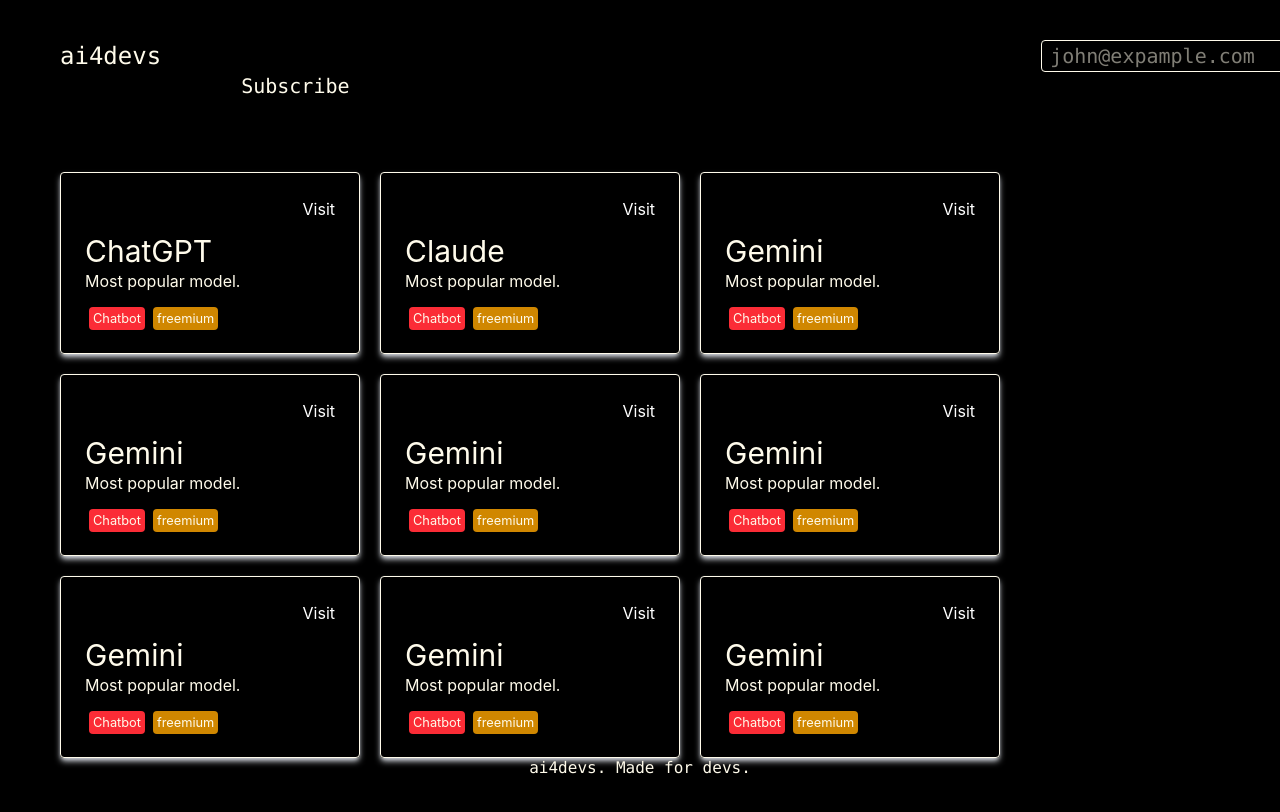
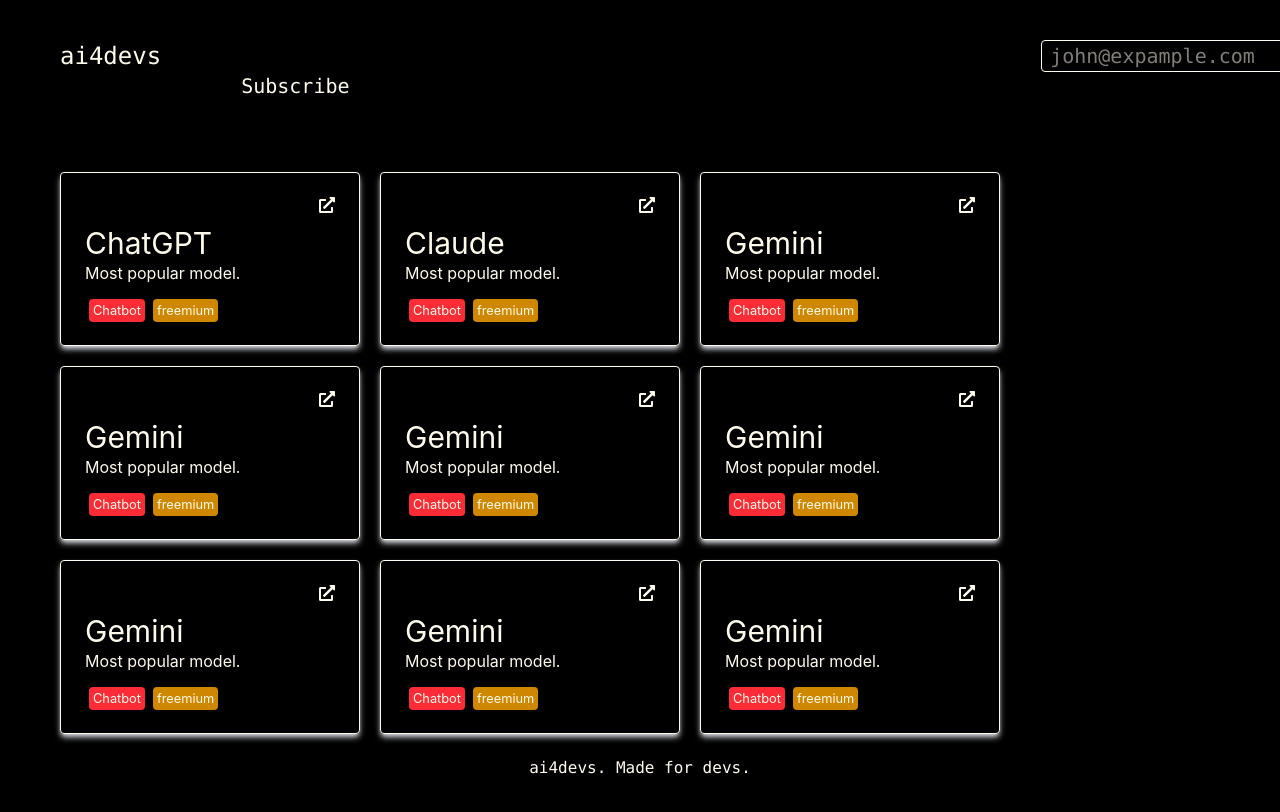
Before and after one commit to MohamedWazeemJassir/ai4devs, a React (Vite) app: page / in a window 1280 px wide. Shown: the top 812 px of the page. Built offline with nearby package versions, Linux system fonts and the light colour scheme.

Commit message:
add external link icon

```diff
--- a/package.json
+++ b/package.json
@@ -13,6 +13,7 @@
     "@tailwindcss/vite": "^4.3.1",
     "react": "^19.2.0",
     "react-dom": "^19.2.0",
+    "react-icons": "^5.7.0",
     "tailwindcss": "^4.3.1"
   },
   "devDependencies": {
--- a/src/components/Card.jsx
+++ b/src/components/Card.jsx
@@ -1,11 +1,16 @@
+import { FaExternalLinkAlt } from "react-icons/fa";
+
 function Card(prop) {
   return (
     <div className="ml-5 mb-5 border shadow-gray-300 shadow-md p-6 w-1/4 rounded delay-75 duration-150 transition hover:-translate-y-1 hover:bg-gray-500 space-y-3">
       <div id="top">
-        <a className=" flex justify-end" href={prop.url} rel="noopener noreferrer" target="_blank">
-          <button type="button" className="text-white rounded">
-            Visit
-          </button>
+        <a
+          className=" flex justify-end"
+          href={prop.url}
+          rel="noopener noreferrer"
+          target="_blank"
+        >
+          <FaExternalLinkAlt />
         </a>
       </div>
       <div id="middle">
```
Also changed, not shown: 1 other file (tests, documents, lock files or other folders).
